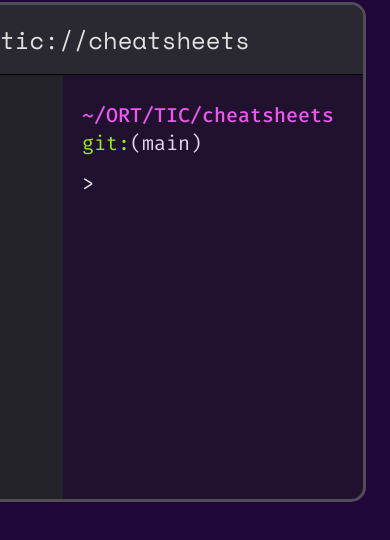
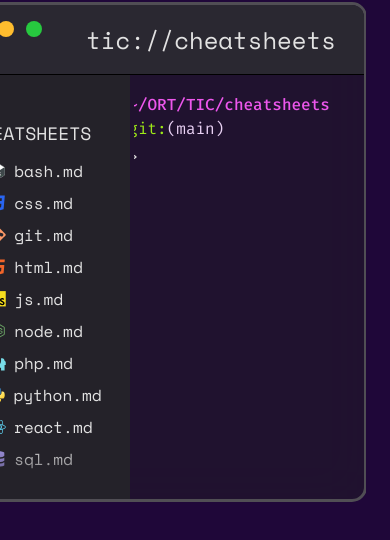
Before and after one commit to nachovigilante/cheatsheets, a Next.js app: page / in a window 390 px wide. Shown: the part 752-1292 px from the top of the page. Built offline with nearby package versions, Linux system fonts and the light colour scheme.

Commit message:
feat(responsive): terminal now looks good in almost every resolution

```diff
--- a/components/utils/Terminal/Command.tsx
+++ b/components/utils/Terminal/Command.tsx
@@ -158,7 +158,7 @@ const Command = ({
 
     return (
         <div
-            className="flex gap-3 items-start text-xl py-[2px] font-mono flex-col justify-center relative"
+            className="flex 2xl:gap-3 xl:gap-2 gap-1 items-start 2xl:text-xl xl:text-lg text-md py-[2px] font-mono flex-col justify-center relative"
             ref={containerRef}
         >
             <div className="text-[#ED57EC] font-medium">
--- a/components/utils/Terminal/Terminal.tsx
+++ b/components/utils/Terminal/Terminal.tsx
@@ -16,7 +16,7 @@ const Console = ({ cheatsheets }: TerminalProps) => {
 
     return (
         <div className="flex-grow flex flex-col px-1 pb-3 pt-1">
-            <div className="p-5 flex flex-col items-start gap-3 overflow-y-scroll terminal-scroll h-full">
+            <div className="2xl:p-5 xl:p-4 p-3 flex flex-col items-start 2xl:gap-3 gap-2 overflow-y-scroll overflow-x-hidden terminal-scroll h-full">
                 {commands.map((c, i) => (
                     <Command
                         key={i}
@@ -50,21 +50,21 @@ const Window = ({ cheatsheets }: TerminalProps) => {
                 <div className="flex-grow text-center">tic://cheatsheets</div>
             </div>
             <div className="flex 2xl:h-[520px] h-[430px]">
-                <div className="bg-[#242229] p-5 font-space pb-16">
+                <div className="bg-[#242229] xl:p-5 p-4 font-space pb-16">
                     <div className="2xl:text-xl text-lg 2xl:mb-3 mb-2">
                         <i className="fa-solid fa-chevron-down mr-3"></i>
                         CHEATSHEETS
                     </div>
-                    <ul className="list-none w-60 overflow-y-auto pb-10 pl-3 max-h-full fade-bottom-scroll">
+                    <ul className="list-none 2xl:w-60 xl:w-52 overflow-y-auto pb-10 pl-3 max-h-full fade-bottom-scroll">
                         {cheatsheets.map((c) => (
                             <li
                                 key={c.slug}
-                                className="flex gap-2 items-center 2xl:text-xl text-lg py-1 px-2 hover:bg-[#2a2831] cursor-pointer"
+                                className="flex gap-2 items-center 2xl:text-xl xl:text-lg text-md py-1 px-2 hover:bg-[#2a2831] cursor-pointer"
                             >
                                 <img
                                     src={`/assets/images/${c.slug}.svg`}
                                     alt={`${c.slug} logo`}
-                                    className="h-5 w-5"
+                                    className="xl:h-5 xl:w-5 h-4 w-4"
                                 />
                                 <span>{c.slug}.md</span>
                             </li>
--- a/styles/globals.scss
+++ b/styles/globals.scss
@@ -84,14 +84,25 @@
         /* Webkit / Blink */
         &::-webkit-scrollbar {
             width: var(--scrollbar-width);
+            opacity: 0;
         }
 
         &::-webkit-scrollbar-thumb {
             border-radius: 9999px; /* always round */
+            opacity: 0;
         }
 
         &::-webkit-scrollbar-track {
             background-color: transparent;
+        }
+
+        /* Scrollbar hover */
+        &:hover::-webkit-scrollbar {
+            opacity: 1;
+        }
+
+        &:hover::-webkit-scrollbar-thumb {
+            opacity: 1;
         }
     }
 
```
